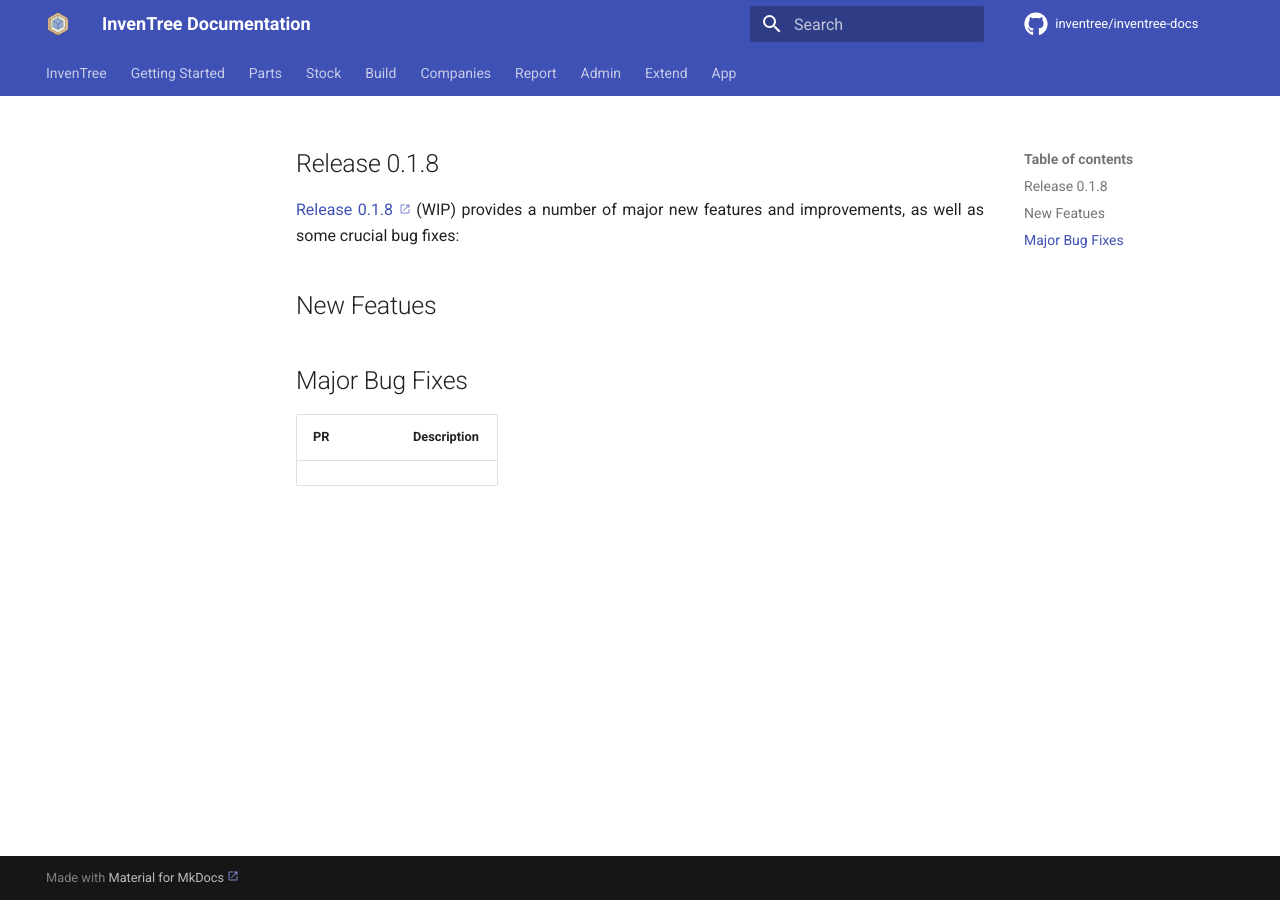
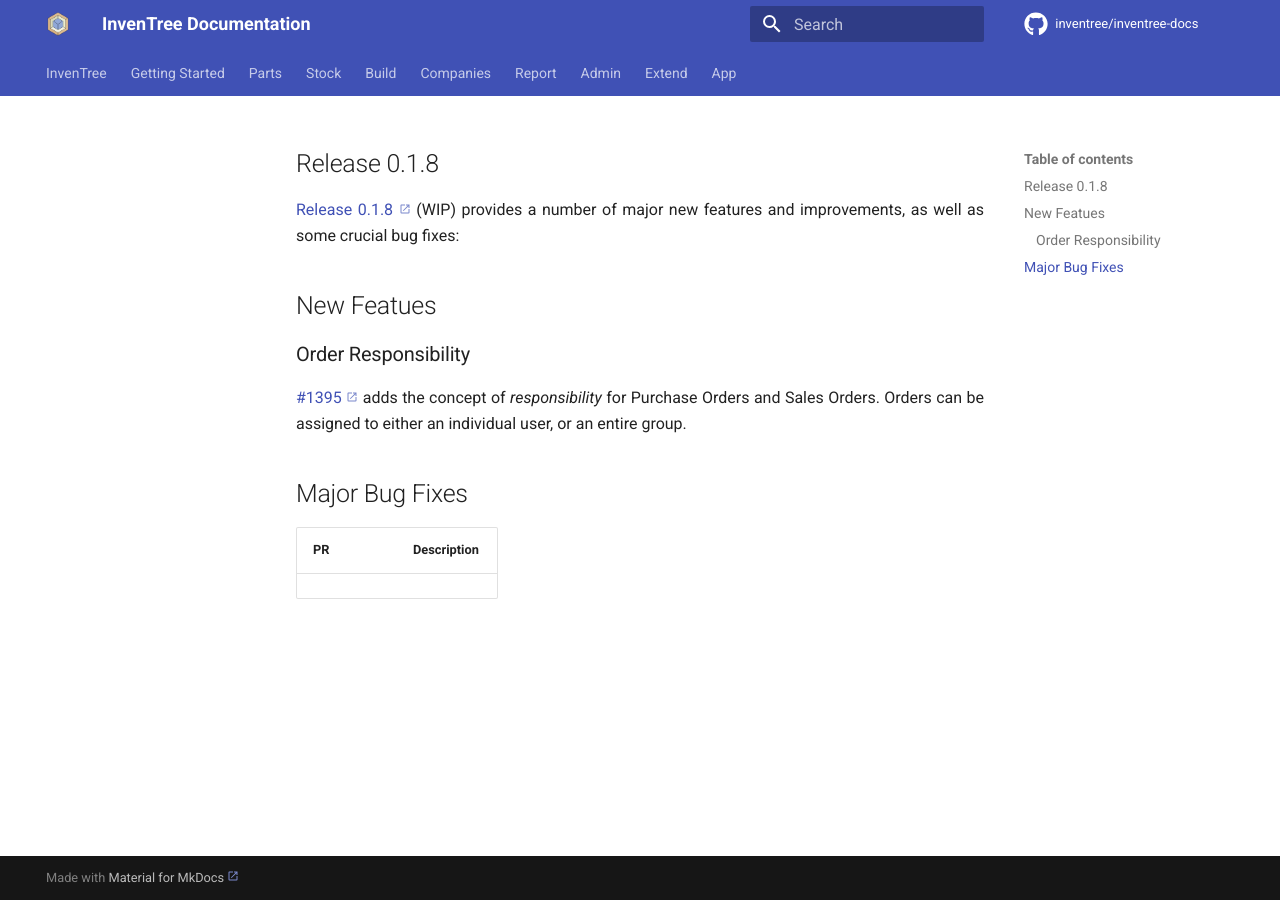
Before and after one commit to inventree/inventree-docs, an MkDocs documentation site: the page built from docs/releases/0.1.8.md, in a window 1280 px wide. Built offline with MkDocs 1.6.1 and Material for MkDocs 9.7.7, drawn with Linux system fonts in a browser that asks for light colours; a script that is not in the unit is left out; comment, search, counter and statistics services are not loaded.

Commit message:
Update 0.1.8.md

```diff
--- a/docs/releases/0.1.8.md
+++ b/docs/releases/0.1.8.md
@@ -8,6 +8,10 @@
 
 ## New Featues
 
+### Order Responsibility
+
+[#1395](https://github.com/inventree/InvenTree/pull/1395) adds the concept of *responsibility* for Purchase Orders and Sales Orders. Orders can be assigned to either an individual user, or an entire group.
+
 ## Major Bug Fixes
 
 | PR | Description |
```
